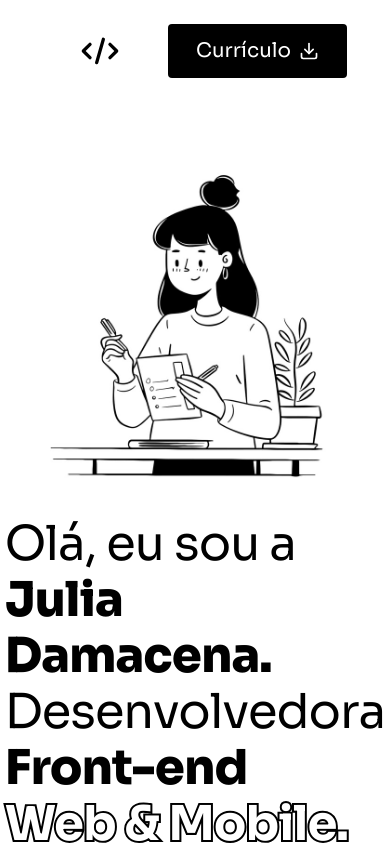
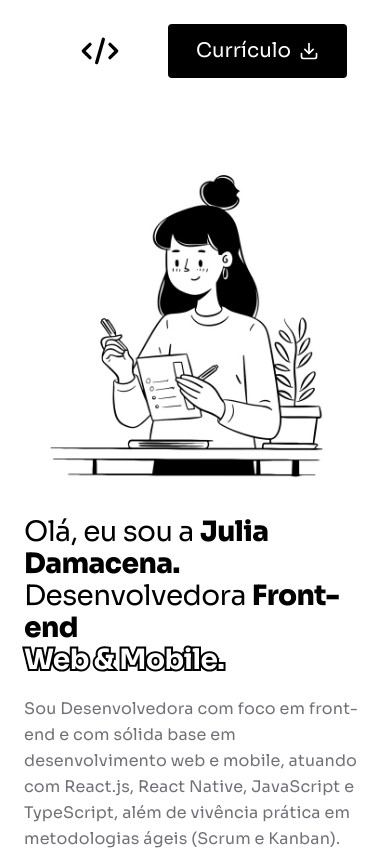
Before and after one commit to juliadmoura/portfolio, a Next.js app: page / in a window 390 px wide. Shown: the top 850 px of the page. Built offline with nearby package versions, Linux system fonts and the light colour scheme.

Commit message:
feat: ajusta responsividade em textos e cria sessão de contato

```diff
--- a/src/app/page.tsx
+++ b/src/app/page.tsx
@@ -1,5 +1,6 @@
 import About from '@/components/About/About';
 import Banner from '@/components/Banner/Banner';
+import Contact from '@/components/Contact/Contact';
 import Experiences from '@/components/Experiences/Experience';
 import Header from '@/components/Header/Header';
 import Projects from '@/components/Projects/Projects';
@@ -14,6 +15,7 @@ export default function Home() {
       <Experiences />
       <About />
       <Projects />
+      <Contact />
     </>
   );
 }
--- a/src/components/About/About.tsx
+++ b/src/components/About/About.tsx
@@ -18,7 +18,7 @@ export default function About() {
           </div>
         </div>
         <div className="flex flex-col md:w-1/2 gap-8 p-6">
-          <Heading as="h2" color="black">
+          <Heading size="h1" color="black" className="pt-5">
             <span className="font-normal">Sobre </span>
             <span className="font-extrabold">Mim</span>
           </Heading>
--- a/src/components/Atoms/Button.tsx
+++ b/src/components/Atoms/Button.tsx
@@ -1,11 +1,11 @@
 import { ButtonProps } from '@/types/button';
 import { Display } from './Typography';
 
-export function Button({ label, icon, ...props }: ButtonProps) {
+export function Button({ label, icon, className, ...props }: ButtonProps) {
   return (
     <>
       <a
-        className="inline-flex items-center gap-2 rounded-sm bg-(--primary-black) px-7 py-3 text-(--primary-white) hover:bg-(--primary-neutral) hover:text-(--primary-white)"
+        className={`inline-flex items-center gap-2 rounded-sm bg-(--primary-black) px-7 py-3 text-(--primary-white) hover:bg-(--primary-neutral) hover:text-(--primary-white) ${className}`}
         href="#"
       >
         <span className="text-[20px]"> {label} </span>
--- /dev/null
+++ b/src/components/Atoms/Input.tsx
@@ -0,0 +1,23 @@
+import React from 'react';
+
+type InputProps = React.InputHTMLAttributes<HTMLInputElement>;
+
+export function Input({ className, ...props }: InputProps) {
+  return (
+    <input
+      {...props}
+      className={` w-full border-(--primary-black) border-[1.5px] rounded-sm shadow-sm h-14 sm:text-sm py-4 px-6 ${className}`}
+    />
+  );
+}
+
+type TextareaProps = React.TextareaHTMLAttributes<HTMLTextAreaElement>;
+
+export function Textarea({ className, ...props }: TextareaProps) {
+  return (
+    <textarea
+      {...props}
+      className={`w-full border-(--primary-black) border-[1.5px] rounded-sm shadow-sm sm:text-sm py-4 px-6 ${className}`}
+    />
+  );
+}
--- a/src/components/Atoms/Typography.tsx
+++ b/src/components/Atoms/Typography.tsx
@@ -15,22 +15,27 @@ const fontColor = {
   black: 'text-(--primary-black)',
   white: 'text-(--primary-white)',
 } as const;
+
+const fontSize = {
+  h1: 'md:text-[48px]/[56px] text-[28px]/[32px]',
+  h2: 'md:text-[28px]/[32px] text-[20px]/[24px]',
+};
 export function Heading({
-  as: Tag = 'h1',
+  size = 'h1',
   weight = 'bold',
   outlined,
   color = 'black',
   children,
   className = '',
 }: TypographyProps) {
-  const baseStyles = `text-5xl/[56px] tracking-[-0.02em] ${fontWeightMap[weight]} ${className} ${fontColor[color]}`;
+  const baseStyles = `tracking-[-0.02em] ${fontWeightMap[weight]} ${className} ${fontColor[color]} ${fontSize[size]}`;
 
   if (!outlined) {
-    return <Tag className={baseStyles}>{children}</Tag>;
+    return <p className={baseStyles}>{children}</p>;
   }
 
   return (
-    <Tag className={`relative ${baseStyles}`}>
+    <p className={`relative ${baseStyles} `}>
       {/* Stroke */}
       <span className="absolute inset-0 text-transparent [-webkit-text-stroke:4px_black]">
         {children}
@@ -38,7 +43,7 @@ export function Heading({
 
       {/* Texto normal */}
       <span className="relative text-(--primary-white)">{children}</span>
-    </Tag>
+    </p>
   );
 }
 export function Paragraph({
--- a/src/components/Banner/Banner.tsx
+++ b/src/components/Banner/Banner.tsx
@@ -8,17 +8,17 @@ export default function Banner() {
     <main className="flex flex-col-reverse justify-center md:flex-row items-center gap-6 px-6 md:px-20 py-12 ">
       <div className="flex flex-col gap-5">
         <div>
-          <Heading as="h1">
+          <Heading size="h1">
             <span className="font-normal">Olá, eu sou a </span>
             <span className="font-extrabold">Julia Damacena.</span>
           </Heading>
 
-          <Heading as="h2">
+          <Heading size="h1">
             <span className="font-normal">Desenvolvedora </span>
             <span className="font-extrabold">Front-end</span>
           </Heading>
 
-          <Heading as="h2" outlined>
+          <Heading size="h1" outlined>
             Web & Mobile.
           </Heading>
         </div>
--- /dev/null
+++ b/src/components/Contact/Contact.tsx
@@ -0,0 +1,39 @@
+import { Button } from '../Atoms/Button';
+import { Input, Textarea } from '../Atoms/Input';
+import { Heading, Paragraph } from '../Atoms/Typography';
+import Social from '../Banner/IconsBox';
+
+export default function Contact() {
+  return (
+    <section className="flex py-15 flex-col md:flex-row md:px-20 w-full  px-6 justify-between  md:gap-0 gap-10 ">
+      <div className=" flex flex-col gap-5 justify-center items-center md:w-125 w-full">
+        <Input placeholder="Seu nome"></Input>
+        <Input placeholder="Seu email"></Input>
+        <Textarea placeholder="Sua mensagem" className="h-35" />
+        <div className="flex items-center justify-between w-full">
+          <Button label="Enviar" className="h-15 px-12" />
+          <div className="flex gap-5">
+            <Social />
+          </div>
+        </div>
+      </div>
+      <div className="flex md:w-1/2 w-full flex-col justify-center">
+        <Heading className="pb-5">Vamos trabalhar juntos.</Heading>
+        <Paragraph className="md:pb-10 pb-8">
+          {' '}
+          Sou apaixonada por transformar ideias em interfaces intuitivas e
+          experiências digitais de qualidade. Se você tem um projeto ou
+          oportunidade em mente, vamos conversar.
+        </Paragraph>
+        <Heading
+          size="h2"
+          className="md:text-[28px]/[32px] text-[20px]/[24px]"
+          weight="semibold"
+        >
+          {' '}
+          juliadamacenadev@gmail.com
+        </Heading>
+      </div>
+    </section>
+  );
+}
--- a/src/components/Experiences/Experience.tsx
+++ b/src/components/Experiences/Experience.tsx
@@ -6,7 +6,7 @@ export default function Experiences() {
     <>
       <section className="flex justify-center flex-col items-center gap-6 px-4 md:px-20 2xl:px-44 py-12 bg-(--primary-black)">
         <div className="py-5">
-          <Heading as="h2" color="white" className="selection-light">
+          <Heading color="white" className="selection-light">
             <span className="font-normal">Minha </span>
             <span className="font-extrabold">Experiência</span>
           </Heading>
--- a/src/components/Projects/Container.tsx
+++ b/src/components/Projects/Container.tsx
@@ -27,7 +27,6 @@ export default function Container() {
           </div>
           <div className="md:w-1/2 gap-8 flex flex-col ">
             <Heading
-              as={'h2'}
               color="white"
               weight="bold"
               className="selection-light text-[32px]/[40px]"
--- a/src/components/Projects/Projects.tsx
+++ b/src/components/Projects/Projects.tsx
@@ -6,7 +6,7 @@ export default function Projects() {
     <>
       <div className="flex justify-center flex-col items-center gap-6 px-4 md:px-20 2xl:px-44 py-15 bg-(--primary-black)">
         <div className="py-5">
-          <Heading as="h2" color="white" className="selection-light">
+          <Heading size="h1" color="white" className="selection-light">
             <span className="font-normal">Meus </span>
             <span className="font-extrabold">Projetos</span>
           </Heading>
--- a/src/components/Skills/Skills.tsx
+++ b/src/components/Skills/Skills.tsx
@@ -19,7 +19,7 @@ export default function Skills() {
     <>
       <section className="flex justify-center flex-col items-center gap-6 px-4 md:px-20 2xl:px-44 py-12 ">
         <div className="py-5">
-          <Heading as="h2">
+          <Heading size="h1">
             <span className="font-normal">Minhas </span>
             <span className="font-extrabold">Habilidades</span>
           </Heading>
--- a/src/types/typography.ts
+++ b/src/types/typography.ts
@@ -1,4 +1,4 @@
-import { ElementType, ReactNode } from 'react';
+import { ReactNode } from 'react';
 
 export type TypographyProps = {
   weight?: FontWeight;
@@ -6,7 +6,7 @@ export type TypographyProps = {
   outlined?: boolean;
   color?: FontColor;
   children?: ReactNode;
-  as?: ElementType;
+  size?: FontSize;
   className?: string;
   inheritColor?: boolean;
 };
@@ -20,3 +20,5 @@ export type FontWeight =
   | 'extrabold';
 
 export type FontColor = 'zinc500' | 'zinc300' | 'white' | 'black';
+
+export type FontSize = 'h1' | 'h2';
```
